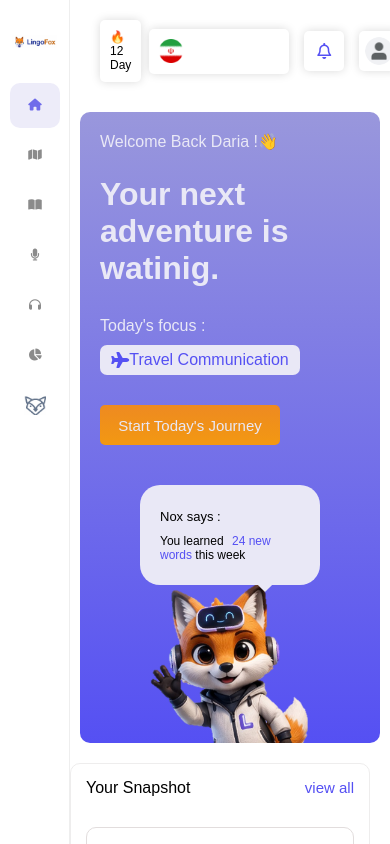
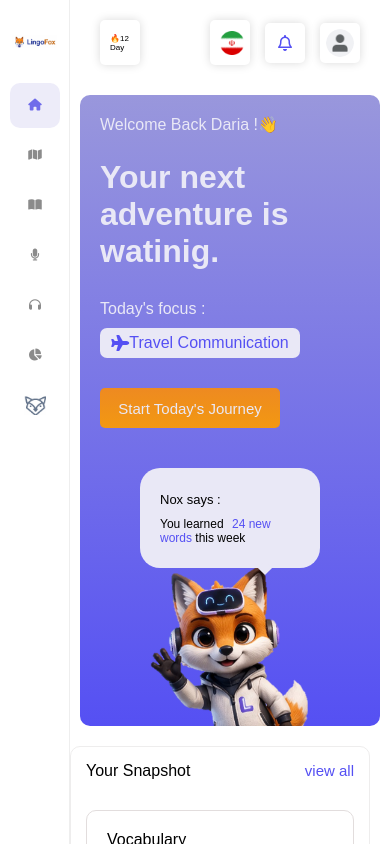
Before and after one commit to Mhs90/lingoFox, a React (Create React App) app: page / in a window 390 px wide. Shown: the top 844 px of the page. Built offline with nearby package versions, Linux system fonts and the light colour scheme.

Commit message:
LastUpdate

```diff
--- a/src/components/Header/style.css
+++ b/src/components/Header/style.css
@@ -47,3 +47,13 @@ header {
     font-size: 14px;
     cursor: pointer;
 }
+
+@media (max-width: 700px){
+    .language-select{
+        width: 40px;
+    }
+    .days{
+        width: 40px;
+        font-size: 8px;
+    }
+}
```
Also changed, not shown: 1 other file (tests, documents, lock files or other folders).
